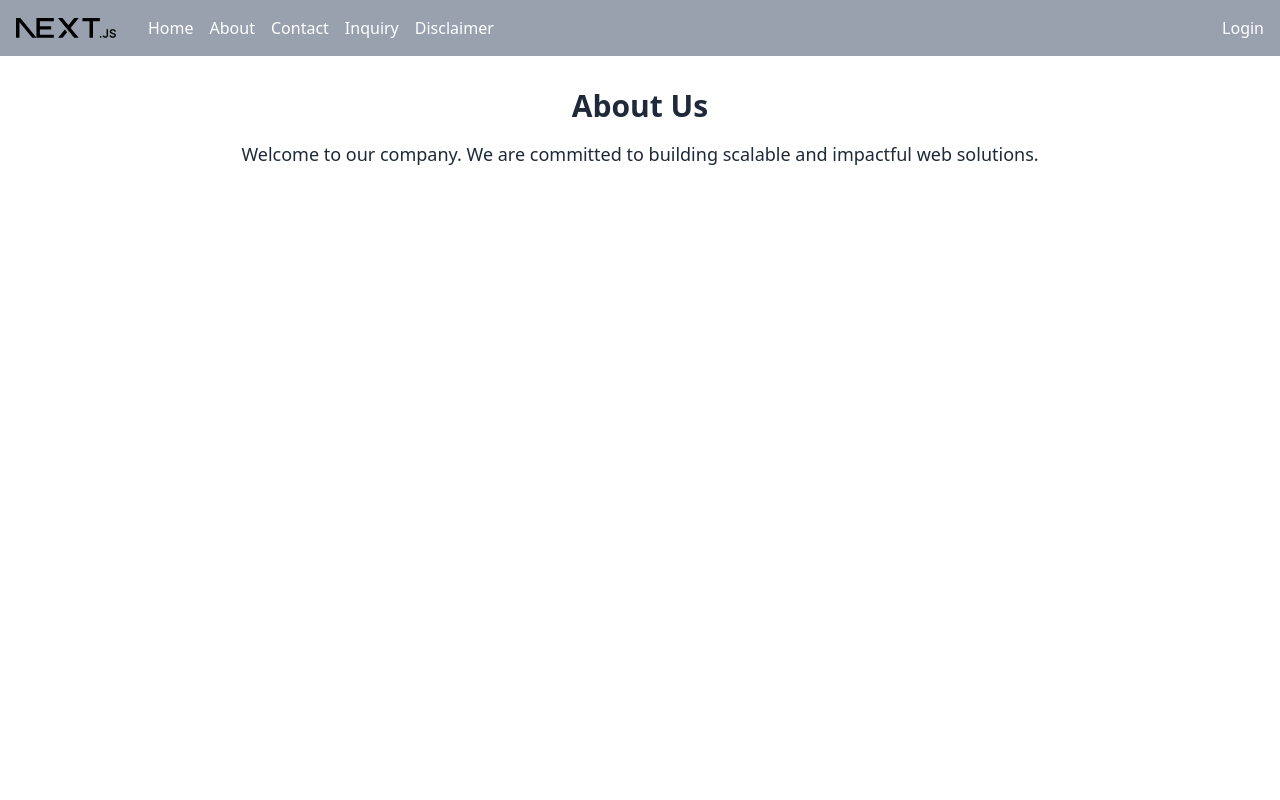
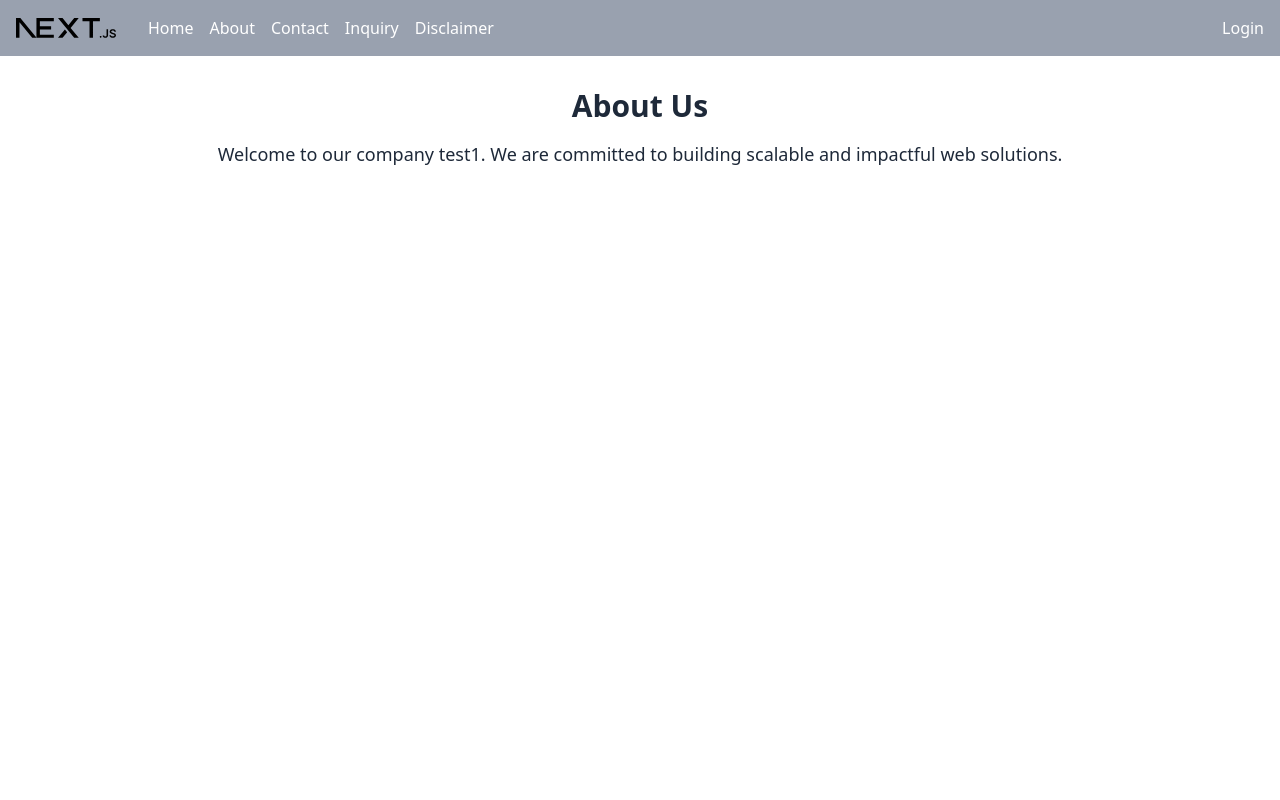
Before and after one commit to theIamDev/NextFrame, a Next.js app: page /about-us in a window 1280 px wide. Shown: the top 800 px of the page. Built offline with nearby package versions, Linux system fonts and the light colour scheme.

Commit message:
Update AboutUsContent.tsx
testing

```diff
--- a/src/components/public/web/features/about-us/AboutUsContent.tsx
+++ b/src/components/public/web/features/about-us/AboutUsContent.tsx
@@ -6,7 +6,7 @@ export default function AboutUsContent() {
       <div className="text-center text-lg text-gray-800">
         <h1 className="text-3xl font-bold mb-4">About Us</h1>
         <p>
-          Welcome to our company. We are committed to building scalable and impactful web solutions.
+          Welcome to our company test1. We are committed to building scalable and impactful web solutions.
         </p>
       </div>
     </Container>
```
